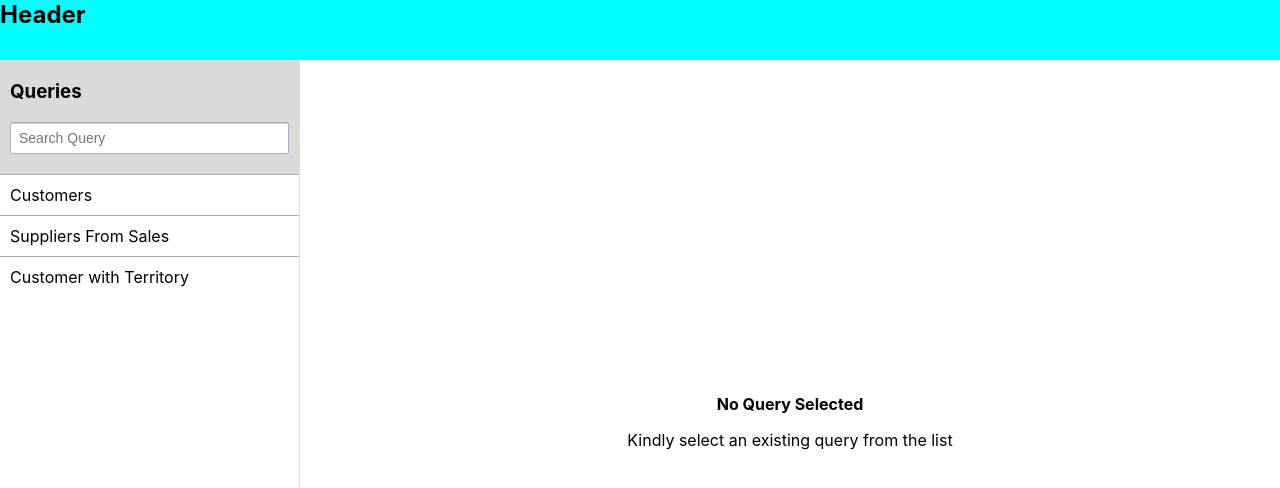
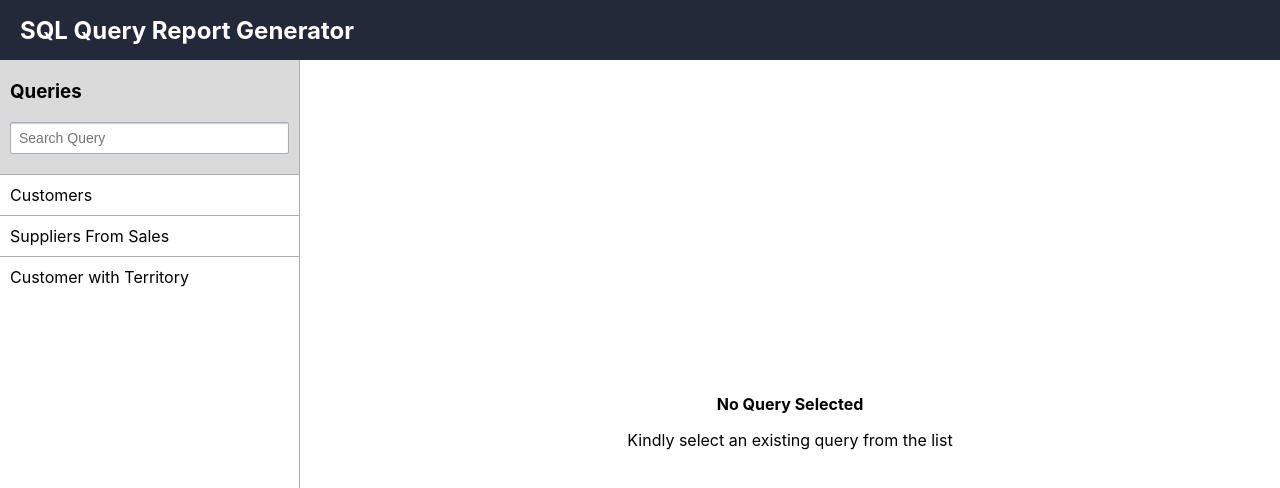
Before and after one commit to AshBardhan/my-react-sql-editor, a React (Create React App) app: page / in a window 1280 px wide. Shown: the top 488 px of the page. Built offline with nearby package versions, Linux system fonts and the light colour scheme.

Commit message:
Improved loading result logic with app styling tweaks

```diff
--- a/src/components/Content.jsx
+++ b/src/components/Content.jsx
@@ -4,7 +4,7 @@ import { useState } from 'react';
 import { useQueryManager } from '../hooks/useQueryManager';
 
 export default function Content({selectedQueryId}) {
-    const {getQueryById, getQueryResultById, fetchQueryResult} = useQueryManager();
+    const {getQueryById, getQueryResultById, fetchQueryResult, isResultLoading} = useQueryManager();
     const selectedQuery = getQueryById(selectedQueryId);
     const selectedQueryResult = getQueryResultById(selectedQueryId);
 
@@ -24,7 +24,7 @@ export default function Content({selectedQueryId}) {
 	};
 
     return (
-        <div className="content">
+        <div className={`content ${isResultLoading}`}>
         {
             selectedQuery ?
             (
@@ -42,13 +42,19 @@ export default function Content({selectedQueryId}) {
                         <Button theme='primary' isInverted="true" label="Run" handleClick={() => fetchQueryResult(selectedQuery)}/>
                     </div>
                 </div>
-
                 {
+                    isResultLoading ?
+                    (
+                        <div className='loading-query-result'>
+                            Loading query result...
+                        </div>
+                    )
+                    :
                     selectedQueryResult ?
                     (
                         <div className="query-result">
                             <div>
-                                <h3>{selectedQueryResult.data.length} Results</h3>
+                                <h3>{selectedQueryResult.data.length} Query Results</h3>
                                 <div style={{display: 'flex', gap: '20px'}}>
                                     <div>
                                         <label htmlFor="filterName">Search to filter results</label>
--- a/src/components/Content.scss
+++ b/src/components/Content.scss
@@ -13,6 +13,7 @@
 	gap: 20px;
 	padding: 20px;
 	background-color: #f5f5f5;
+	border-bottom: 1px solid #acacac;
 }
 
 .query-result {
@@ -24,6 +25,7 @@
 	padding: 20px;
 }
 
+.loading-query-result,
 .no-query-result {
 	margin: 40px 20px;
 	padding: 30px 20px;
@@ -42,7 +44,7 @@
 }
 
 .table-wrapper {
-	border: 1px solid #ababab;
+	border: 1px solid #acacac;;
 	overflow: auto;
 }
 
--- a/src/components/Header.jsx
+++ b/src/components/Header.jsx
@@ -3,7 +3,7 @@ import './Header.scss';
 export default function Header() {
     return (
         <header>
-           <h2>Header</h2>
+           <h2>SQL Query Report Generator</h2>
         </header>
     )
 }
--- a/src/components/Header.scss
+++ b/src/components/Header.scss
@@ -1,6 +1,13 @@
 header {
 	flex-shrink: 0;
 	display: flex;
+	align-items: center;
 	height: 60px;
-	background-color: aqua;
+	background-color: #232938;
+	padding: 0 20px;
+
+	h2 {
+		margin: 0;
+		color: #fff;
+	}
 }
--- a/src/components/Sidebar.scss
+++ b/src/components/Sidebar.scss
@@ -2,7 +2,7 @@
 	height: 100%;
 	flex-shrink: 0;
 	width: 300px;
-	border-right: 1px solid #dedede;
+	border-right: 1px solid #acacac;
 	display: flex;
 	flex-direction: column;
 }
@@ -10,7 +10,7 @@
 .query-search {
 	flex-shrink: 0;
 	padding: 20px 10px;
-	border-bottom: 1px solid #ababab;
+	border-bottom: 1px solid #acacac;
 	background-color: #dadada;
 }
 
@@ -26,7 +26,7 @@
 		cursor: pointer;
 
 		&:not(:last-child){
-			border-bottom: 1px solid #ababab;
+			border-bottom: 1px solid #acacac;
 		}
 
 		&:hover {
--- a/src/hooks/useQueryManager.js
+++ b/src/hooks/useQueryManager.js
@@ -6,6 +6,7 @@ import { csvToJson } from "../utils/csvToJson";
 export function useQueryManager() {
     const [queryList, setQueryList] = useState(initialQueryData);
     const [resultList, setResultList] = useState([]);
+    const [isResultLoading, setIsResultLoading] = useState(false);
     const [activeQueryId, setActiveQueryId] = useState(null);
 
     function getQueryResultById(id) {
@@ -20,11 +21,13 @@ export function useQueryManager() {
     }
 
     async function fetchQueryResult(query) {
+        setIsResultLoading(true);
         const csvStr = await QueryService(query.input);
         const {headers, data} = await csvToJson(csvStr);
         const newList = [...resultList];
         newList[getIndexOfQuery(query)] = {headers, data};
         setResultList(newList);
+        setIsResultLoading(false);
     }
 
     function getQueryById(id) {
@@ -39,8 +42,9 @@ export function useQueryManager() {
         setQueryList,
         getQueryById,
         activeQueryId,
+        setActiveQueryId,
         getQueryResultById,
         fetchQueryResult,
-        setActiveQueryId
+        isResultLoading
     };
 }
```
